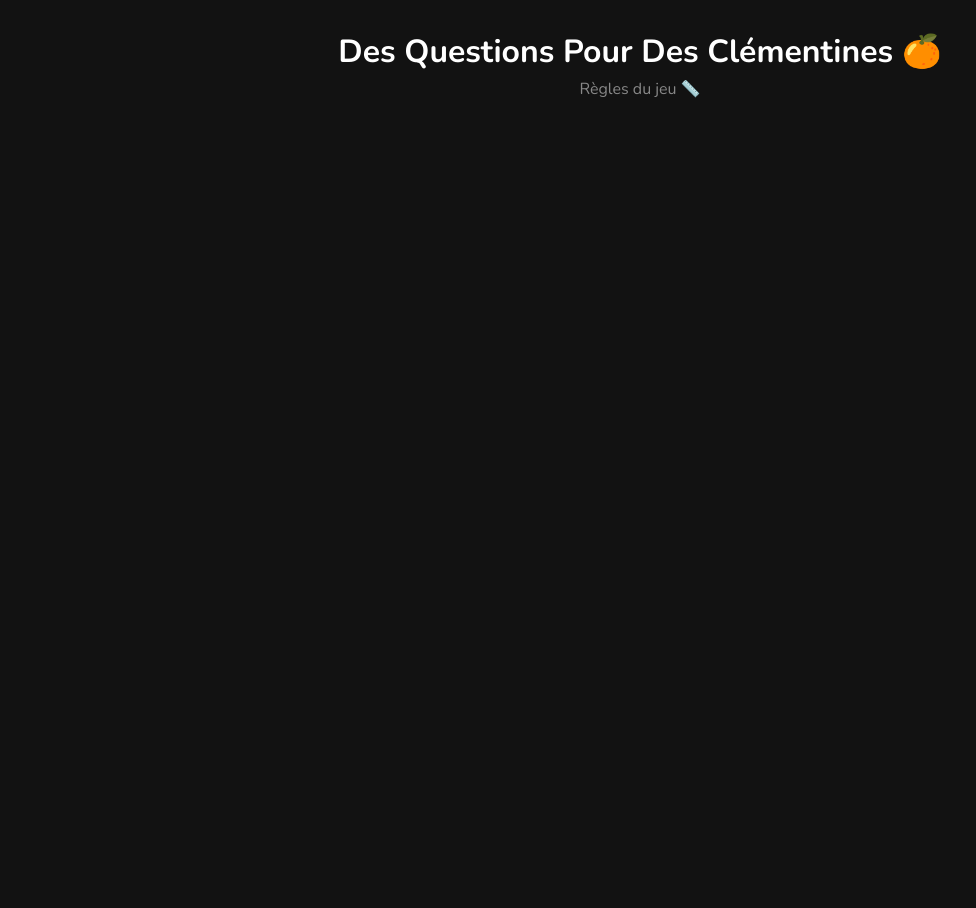
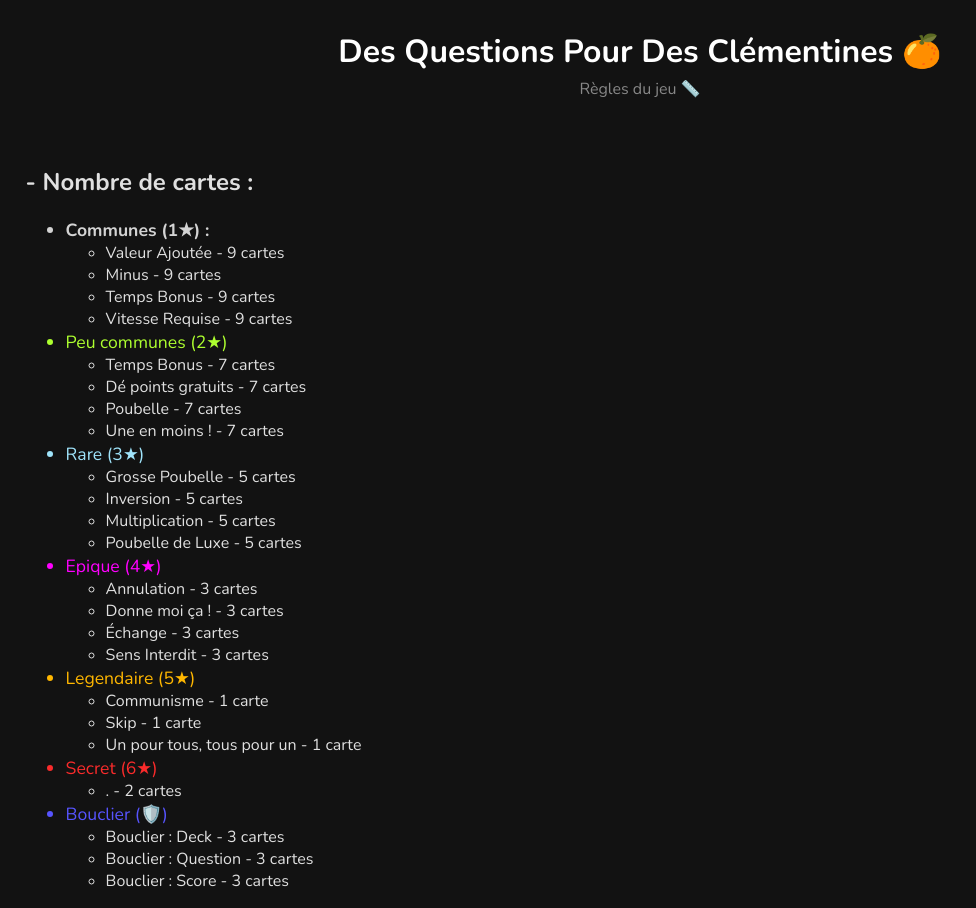
Before and after one commit to LaClementineOrange/DQPDC, a plain HTML site: page rules.html in a window 1280 px wide. Shown: the whole page, without its empty margins (0-976 px from the left). Before the commit the page ends 800 px from the top, so only its background shows below. Drawn offline with nearby package versions, Linux system fonts and the light colour scheme.

Commit message:
added card list

```diff
--- a/rules.html
+++ b/rules.html
@@ -14,6 +14,55 @@
         <a href="index.html"><h1>Des Questions Pour Des Clémentines 🍊</h1></a>
         <p class="subtitle">Règles du jeu 📏</p>
     </header>
+    <div class="space_before">
+        <h2>- Nombre de cartes :</h2>
+        <ul>
+            <li class="big color_commun"><b>Communes (1★) :</b></li>
+                <ul>
+                    <li>Valeur Ajoutée - 9 cartes</li>
+                    <li>Minus - 9 cartes</li>
+                    <li>Temps Bonus - 9 cartes</li>
+                    <li>Vitesse Requise - 9 cartes</li>
+                </ul>
+            <li class="big color_peu_commun">Peu communes (2★)</li>
+                <ul>
+                    <li>Temps Bonus - 7 cartes</li>
+                    <li>Dé points gratuits - 7 cartes</li>
+                    <li>Poubelle - 7 cartes</li>
+                    <li>Une en moins ! - 7 cartes</li>
+                </ul>
+            <li class="big color_rare">Rare (3★)</li>
+                <ul>
+                    <li>Grosse Poubelle - 5 cartes</li>
+                    <li>Inversion - 5 cartes</li>
+                    <li>Multiplication - 5 cartes</li>
+                    <li>Poubelle de Luxe - 5 cartes</li>
+                </ul>
+            <li class="big color_epique">Epique (4★)</li>
+                <ul>
+                    <li>Annulation - 3 cartes</li>
+                    <li>Donne moi ça ! - 3 cartes</li>
+                    <li>Échange - 3 cartes</li>
+                    <li>Sens Interdit - 3 cartes</li>
+                </ul>
+            <li class="big color_legendaire">Legendaire (5★)</li>
+                <ul>
+                    <li>Communisme - 1 carte</li>
+                    <li>Skip - 1 carte</li>
+                    <li>Un pour tous, tous pour un - 1 carte</li>
+                </ul>
+            <li class="big color_secret">Secret (6★)</li>
+                <ul>
+                    <li>. - 2 cartes</li>
+                </ul>
+            <li class="big color_bouclier">Bouclier (🛡️)</li>
+                <ul>
+                    <li>Bouclier : Deck - 3 cartes</li>
+                    <li>Bouclier : Question - 3 cartes</li>
+                    <li>Bouclier : Score - 3 cartes</li>
+                </ul>
+        </ul>
+    </div>
 
 </body>
 </html>
--- a/script.js
+++ b/script.js
@@ -247,7 +247,7 @@ const cards = [
   //1
   {
     id: 17,
-    name: "Sens Interdit",
+    name: "Communisme",
     category: "5-star",
     stars: 5,
     rarity: "legendaire",
--- a/style.css
+++ b/style.css
@@ -136,3 +136,17 @@ a {text-decoration: none;color: #FFFFFF;}
   margin-top: 35px;
   padding-top: 0px;
 }
+
+.space_before { padding-left: 2%;}
+
+.big {
+  font-size: 1.1rem;
+}
+
+.color_commun {color: lightgray;}
+.color_peu_commun {color: greenyellow;}
+.color_rare {color: rgb(159, 227, 250);}
+.color_epique {color: rgb(255, 0, 255);}
+.color_legendaire {color: rgb(255, 183, 0);}
+.color_secret {color: rgb(250, 43, 43);}
+.color_bouclier {color: rgb(87, 84, 255);}
```
